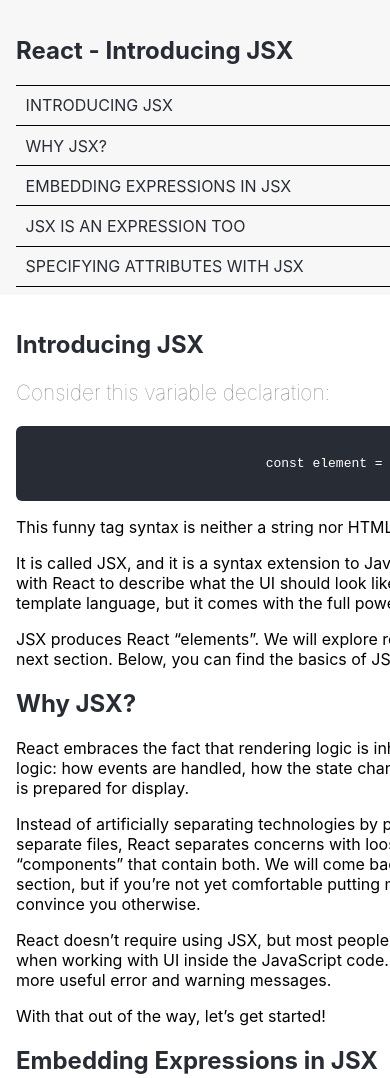
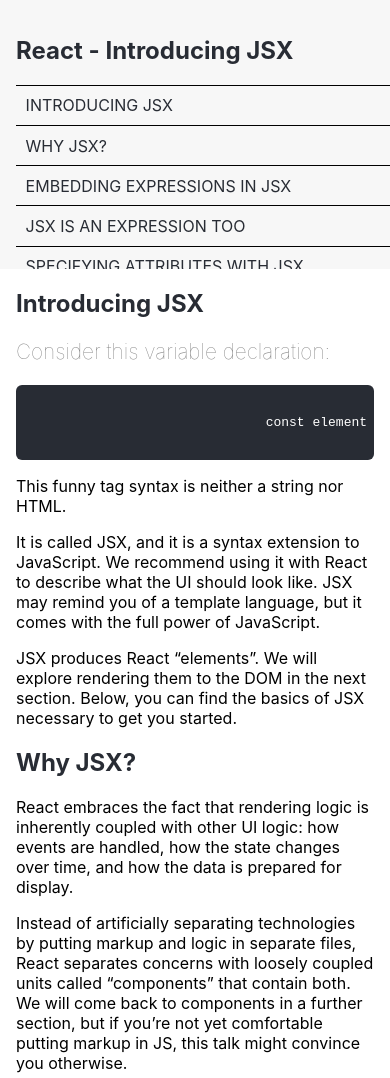
Before and after one commit to a-sep/Technical-Documentation-Page, a plain HTML site: page index.html in a window 390 px wide. Shown: the top 1078 px of the page. Drawn offline with Linux system fonts and the light colour scheme.

Commit message:
fixed responsivnes

```diff
--- a/index.html
+++ b/index.html
@@ -10,7 +10,6 @@
 
 <body>
 
-    <div id="side-wrapper">
 
         <nav id="navbar">
             <header>
@@ -26,8 +25,7 @@
             </ul>
 
         </nav>
-        <div>
-        </div>
+
         <main id="main-doc">
             <section id="Introducing_JSX" class="main-section">
                 <header>
@@ -181,11 +179,6 @@
         </main>
 
 
-    </div><!-- side-wrapper end -->
-
-
-
-
 
     <footer>
         <div>
--- a/style.css
+++ b/style.css
@@ -2,12 +2,6 @@ body{
     font-family: -apple-system, BlinkMacSystemFont, 'Segoe UI', Roboto, Oxygen, Ubuntu, Cantarell, 'Open Sans', 'Helvetica Neue', sans-serif;
     margin: 0;
 }
-#side-wrapper{
-    display: grid;
-    grid-template-columns: minmax(300px,1fr) minmax(450px, 3fr) ;
-    grid-gap: 1rem;
-}
-
 
 #navbar{
     position: fixed;
@@ -19,8 +13,6 @@ body{
     padding-left: 1rem;
 
 }
-
-
 #navbar a {
     padding: 0.6rem ;
     text-decoration: none;
@@ -37,8 +29,6 @@ body{
 header{
     color: #282C34;
 }
-
-
 #navbar ul{
     list-style-type: none;
     padding: 0;
@@ -57,7 +47,6 @@ header{
 
 #main-doc{
     padding: 1rem;
-
 }
 pre{
     background-color: #282C34;
@@ -80,17 +69,19 @@ blockquote{
 
 
 @media (max-width: 900px){
-    #side-wrapper{
-        grid-template-columns: 1fr;
-    }
-
     #navbar{
-        height: 33vh;
+        height: 30vh;
         width: 97vw;
         overflow: scroll;
     }
 
     #main-doc{
-        margin-top: 33vh;
+        margin-top: 30vh;
     }
 }
+
+@media (min-width: 900px){
+    #main-doc{
+        margin-left: 310px;
+    }
+}
```
